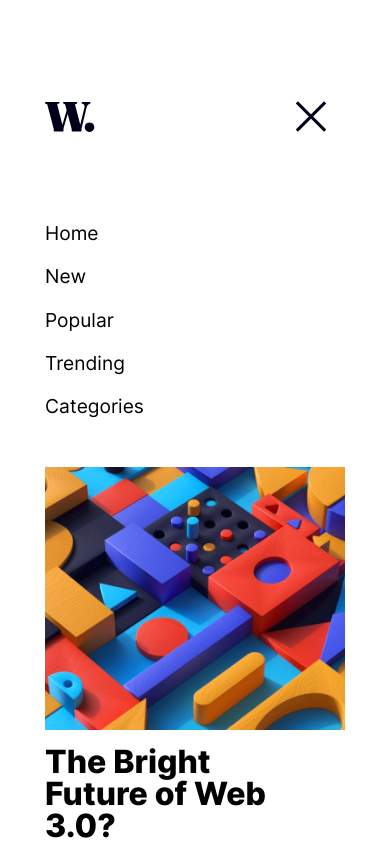
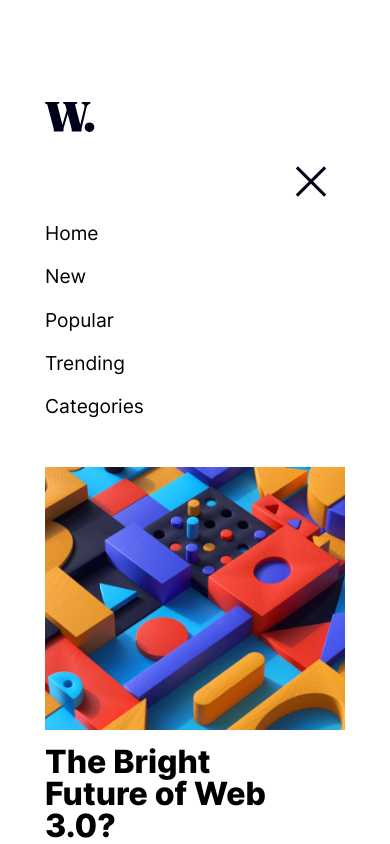
Before and after one commit to moonrose93/News_homepage, a plain HTML site: page index.html in a window 390 px wide. Both pictures are taken after a click on the element 325 px from the left and 117 px from the top of the page. Shown: the top 844 px of the page. Drawn offline with Linux system fonts and the light colour scheme.

Commit message:
Update style.css

```diff
--- a/style.css
+++ b/style.css
@@ -477,7 +477,7 @@ font-family: Inter-Regular;
             .close{
                 position: absolute;
                 left: 250px;
-                bottom:765px;
+                bottom:700px;
             }
 
             .pages-mobile{
```
